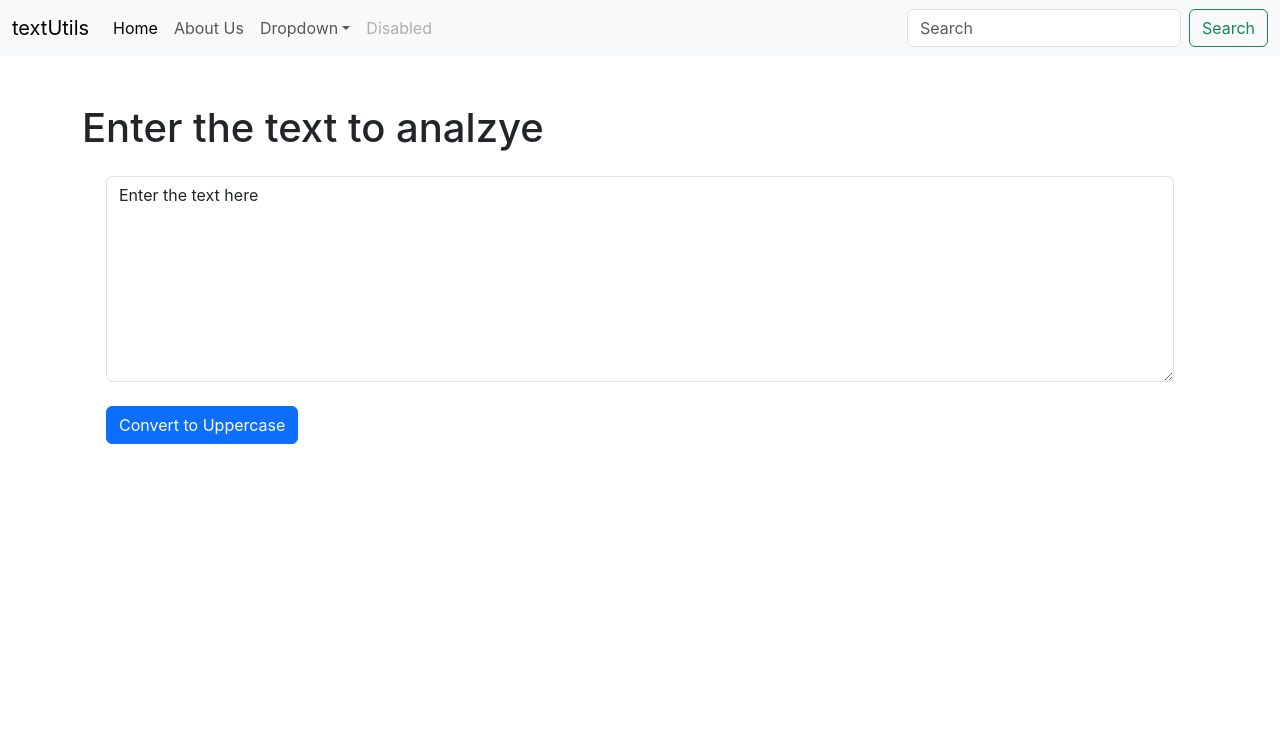
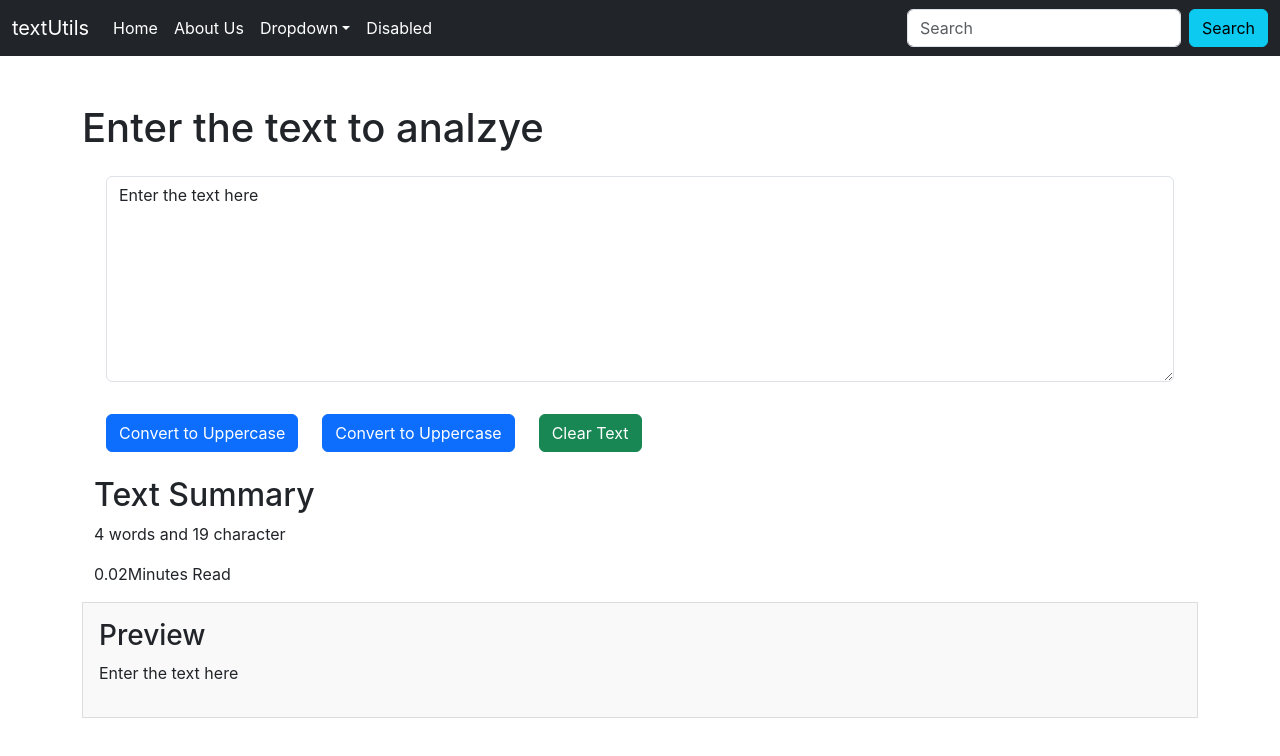
Before and after one commit to abdulmannantariq101/React-js-, a React (Create React App) app in the folder my-app/: page / in a window 1280 px wide. Shown: the top 756 px of the page. Built offline with nearby package versions, Linux system fonts and the light colour scheme.

Commit message:
TextUtilis Website Completed

```diff
--- a/my-app/src/App.css
+++ b/my-app/src/App.css
@@ -36,3 +36,23 @@
     transform: rotate(360deg);
   }
 }
+
+/* text-area preview container */
+
+.preview-container {
+  max-height: 200px; /* Adjust as needed */
+  overflow-y: auto;
+
+  word-wrap: break-word; /* Prevents long words from breaking layout */
+
+  padding: 1rem;
+  border: 1px solid #ddd;
+  background-color: #f9f9f9;
+}
+
+.navbar .nav-link {
+  color: white !important;
+}
+.navbar .navbar-brand{
+  color: white !important;
+}
--- a/my-app/src/App.js
+++ b/my-app/src/App.js
@@ -8,7 +8,7 @@ function App() {
     <>
       <Navbar title="textUtils" link="About Us" />
       <div className="container my-5">
-        <TextForm heading="Enter the text to analzye" />
+        <TextForm heading="Enter the text to analzye"  type="Preview"/>
       </div>
 
 
--- a/my-app/src/components/Navbar.js
+++ b/my-app/src/components/Navbar.js
@@ -4,7 +4,7 @@ import PropTypes from 'prop-types'
 
 export default function Navbar(props) {
     return (
-        <nav className="navbar navbar-expand-lg bg-body-tertiary">
+        <nav className="navbar navbar-expand-lg bg-dark">
             <div className="container-fluid">
                 {/* using props  */}
                 <a className="navbar-brand" href="/">{props.title}</a>
@@ -36,7 +36,7 @@ export default function Navbar(props) {
                     </ul>
                     <form className="d-flex" role="search">
                         <input className="form-control me-2" type="search" placeholder="Search" aria-label="Search" />
-                        <button className="btn btn-outline-success" type="submit">Search</button>
+                        <button className="btn btn-info" type="submit">Search</button>
                     </form>
                 </div>
             </div>
--- a/my-app/src/components/TextForm.js
+++ b/my-app/src/components/TextForm.js
@@ -11,6 +11,18 @@ export default function TextForm(props) {
 
 
     }
+    const handlelowClick = () => {
+
+        let newText = text.toLowerCase();
+        setText(newText);
+
+
+    }
+
+    const handleClear = () => {
+        let newText = "";
+        setText(newText);
+    }
     const handleOnChange = (event) => {
         // console.log("On Change")
         setText(event.target.value)
@@ -18,12 +30,70 @@ export default function TextForm(props) {
 
     const [text, setText] = useState('Enter the text here');
     return (
-        <div>
-            <h1>{props.heading}</h1>
-            <div className="my-4 mx-4">
-                <textarea className="form-control" value={text} onChange={handleOnChange} id="myBox" rows="8"></textarea>
+        <>
+            <div>
+                <h1>{props.heading}</h1>
+                <div className="my-4 mx-4">
+                    <textarea className="form-control" value={text} onChange={handleOnChange} id="myBox" rows="8" ></textarea>
+
+                </div>
+                <button className="btn btn-primary mx-4 my-2" onClick={handleUpClick} >Convert to Uppercase</button>
+                <button className="btn btn-primary " onClick={handlelowClick} >Convert to Uppercase</button>
+                <button className="btn btn-success mx-4 my-2" onClick={handleClear}>Clear Text</button>
             </div>
-            <button className="btn btn-primary mx-4" onClick={handleUpClick}>Convert to Uppercase</button>
-        </div>
+
+
+            <div className="container my-3">
+
+
+                <h2>Text Summary</h2>
+                <p>{text.split(" ").length} words and {text.length} character</p>
+                {/* 170 words read in one minute then 1/170 */}
+                <p>{0.005 * text.split(" ").length}Minutes Read</p>
+
+
+
+
+            </div>
+            <div className="preview-container">
+                {/* using props for understanding */}
+                <h3>{props.type}</h3>
+                <p>{text}</p>
+            </div>
+        </>
     )
 }
+
+
+
+
+//PRACTICE
+// import React, { useState } from 'react';
+
+// export default function TextForm(props) {
+//     const [text, setText] = useState('Click here to type');
+
+
+//     const handle = () => {
+//         // setText("State Changed")
+//         let newText = text.toUpperCase();
+//         setText(newText)
+
+//     }
+//     const handler = (event) => {
+//         setText(event.target.value)
+//     }
+
+
+//     return (
+//         <div>
+//             <h1>{props.heading}</h1>
+//             <div className="my-4 mx-4">
+//                 <textarea className="form-control" value={text} id="myBox" onChange={handler} rows="8"></textarea>
+
+//             </div>
+//             <button className="btn btn-primary my-4 mx-4" onClick={handle} >Change Text TO Uppercase</button>
+
+//         </div>
+//     )
+// }
```
